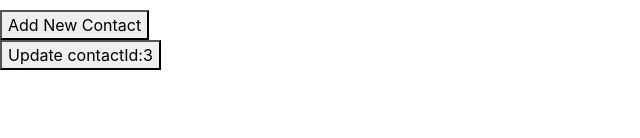
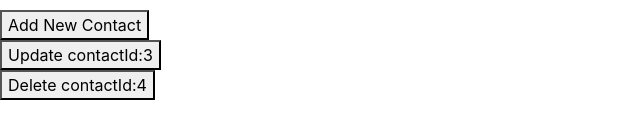
Before and after one commit to Dul18/Angular9TDF, an Angular app: page /contacts in a window 1280 px wide. Shown: the part 172-310 px from the top of the page, without its empty margins (0-640 px from the left). Built offline with nearby package versions, Linux system fonts and the light colour scheme; no server answers.

Commit message:
DELETE method

```diff
--- a/src/app/contacts.service.ts
+++ b/src/app/contacts.service.ts
@@ -42,4 +42,11 @@ export class ContactsService {
 
     return this.httpClient.put(endpointURL, updatedBody);
   }
+
+  deleteContact(contactId){
+
+    const endpointURL = "http://localhost:3000/contacts" +contactId;
+
+    return this.httpClient.delete(endpointURL);
+  }
 }
--- a/src/app/contacts/contacts.component.html
+++ b/src/app/contacts/contacts.component.html
@@ -16,4 +16,9 @@
 <button (click)="addNewContact()"> Add New Contact</button> <br/>
 
 
-<button (click)="updateContact(3)"> Update contactId:3</button>
+<button (click)="updateContact(3);"> Update contactId:3</button>
+
+<div>
+
+    <button (click)="deleteContact(4);"> Delete contactId:4</button>
+</div>
--- a/src/app/contacts/contacts.component.ts
+++ b/src/app/contacts/contacts.component.ts
@@ -47,4 +47,18 @@ export class ContactsComponent implements OnInit {
     });
    }
 
+   //Delete Operation
+
+   deleteContact(contactId){
+
+
+
+    this.contactsService.deleteContact(contactId).subscribe(data =>{
+
+      console.log(data);
+    });
+
+
+   }
+
 }
```
